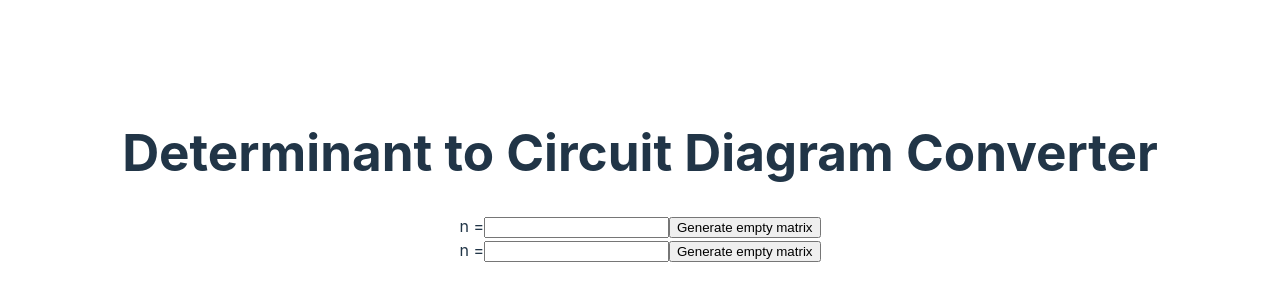
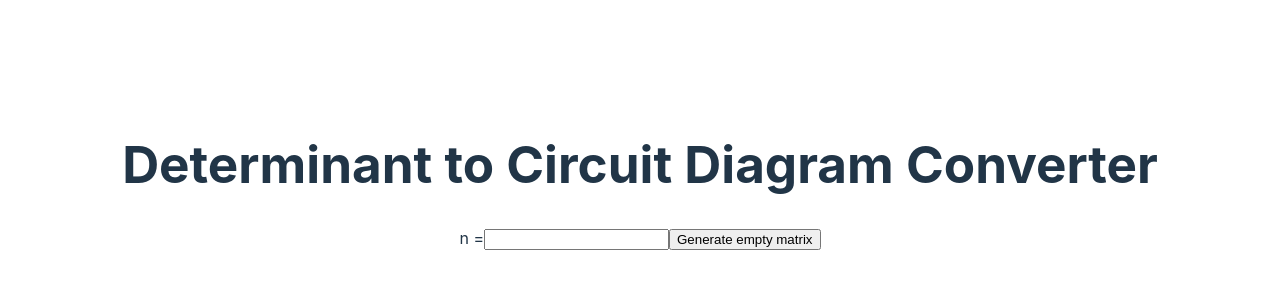
Before and after one commit to Lypho2012/DeterminantToCircuitDiagram, a React (Vite) app: page / in a window 1280 px wide. Shown: the part 224-524 px from the top of the page. Built offline with nearby package versions, Linux system fonts and the light colour scheme.

Commit message:
start code for creating matrix

```diff
--- a/src/App.tsx
+++ b/src/App.tsx
@@ -3,8 +3,18 @@ import reactLogo from './assets/react.svg'
 import viteLogo from '/vite.svg'
 import './App.css'
 
+function createMatrix(n:number) {
+  const res = [];
+  for (let i=0;i<n;i++) {
+    for (let j=0; j<n; j++) {
+      res.push({i:i,j:j});
+    }
+  }
+  return res;
+}
+
 function App() {
-  const [count, setCount] = useState(0)
+  const [matrixEntries, setMatrixEntries] = useState(createMatrix(0));
 
   return (
     <>
@@ -17,13 +27,9 @@ function App() {
           </label>
           <input type="submit" value="Generate empty matrix" />
         </form>
-        <form>
-          <label>
-            n =
-            <input type="text" name="n" />
-          </label>
-          <input type="submit" value="Generate empty matrix" />
-        </form>
+        {matrixEntries.map((item) => {
+          return <input type="text" name={item.i+" "+item.j}/>
+        })}
       </div>
     </>
   )
```
